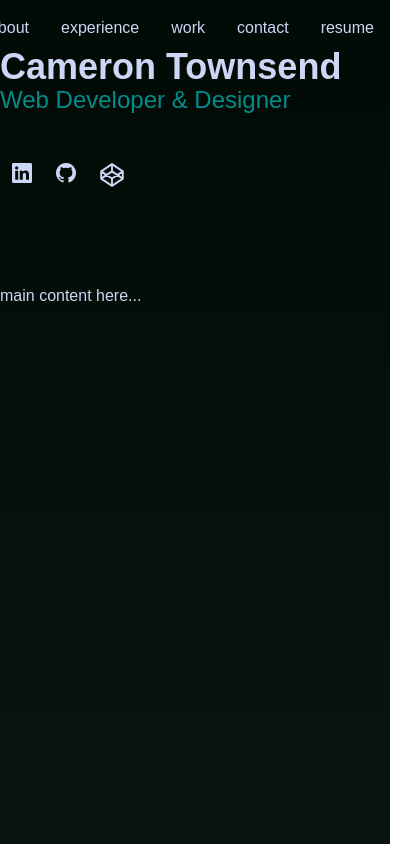
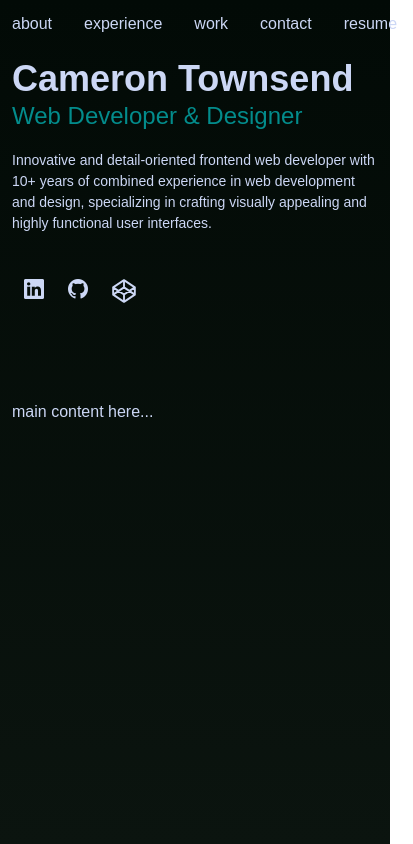
Before and after one commit to goldcam/portfolio-site, a React (Create React App) app: page / in a window 390 px wide. Shown: the whole page, 413 px wide, since content can reach past the window. Built offline with nearby package versions, Linux system fonts and the light colour scheme.

Commit message:
some responsive styles and added text blurb from resume.

```diff
--- a/public/index.html
+++ b/public/index.html
@@ -20,6 +20,6 @@
   </head>
   <body class="backgraound text-whiteish font-normal ">
     <noscript>You need to enable JavaScript to run this app.</noscript>
-    <div id="root"></div>
+    <div id="root" class="m-3"></div>
   </body>
 </html>
--- a/src/components/name/index.tsx
+++ b/src/components/name/index.tsx
@@ -3,7 +3,8 @@ function Name() {
     return (
         <div>
             <h1 className="text-whiteish font-black text-4xl">Cameron Townsend</h1>
-            <h2 className="text-teal font-light -mt-3 font-montserrat text-2xl">Web Developer & Designer</h2>
+            <h2 className="text-teal font-light -mt-2 font-montserrat text-2xl">Web Developer & Designer</h2>
+            <p className="font-montserrat text-whiteish text-sm mt-4">Innovative and detail-oriented frontend web developer with 10+ years of combined experience in web development and design, specializing in crafting visually appealing and highly functional user interfaces.</p>
         </div>
     );
   }
--- a/src/components/nav/index.tsx
+++ b/src/components/nav/index.tsx
@@ -3,7 +3,7 @@ import  { PureComponent, } from 'react';
 export class NavComponent extends PureComponent {
     render () {
         return (
-            <nav className="nav flex justify-end mt-4 mx-auto max-w-screen-lg">
+            <nav className="nav flex md:justify-end md:mt-4 md:mx-auto mb-4 sm:mb-0 max-w-screen-lg">
             <ul>
                 <li className='navListItem'>
                     <a className='link'>about</a>
--- a/src/index.css
+++ b/src/index.css
@@ -11,6 +11,9 @@
         @apply m-4;
         @apply font-montserrat;
         @apply font-normal;
+    }
+    .navListItem:first-child {
+        @apply ml-0;
     }
     .link {
         @apply transition;
--- a/src/index.tsx
+++ b/src/index.tsx
@@ -16,7 +16,7 @@ const root = ReactDOM.createRoot(
 );
 root.render(
   <React.StrictMode>
-    <App Header={Header} Name={Name} Footer={Footer} SocialLinks={SocialLinks} Nav={Nav} />
+    <App  Header={Header} Name={Name} Footer={Footer} SocialLinks={SocialLinks} Nav={Nav} />
   </React.StrictMode>
 );
 
```
